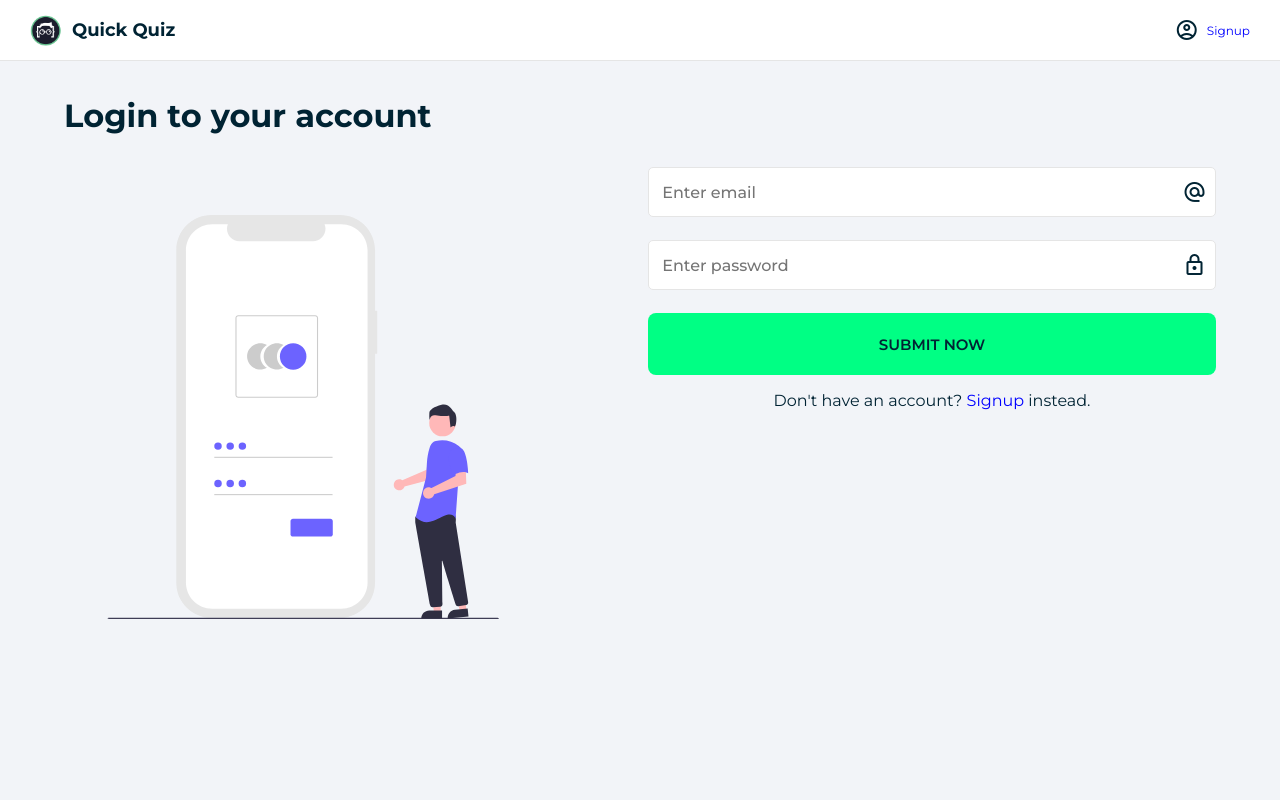
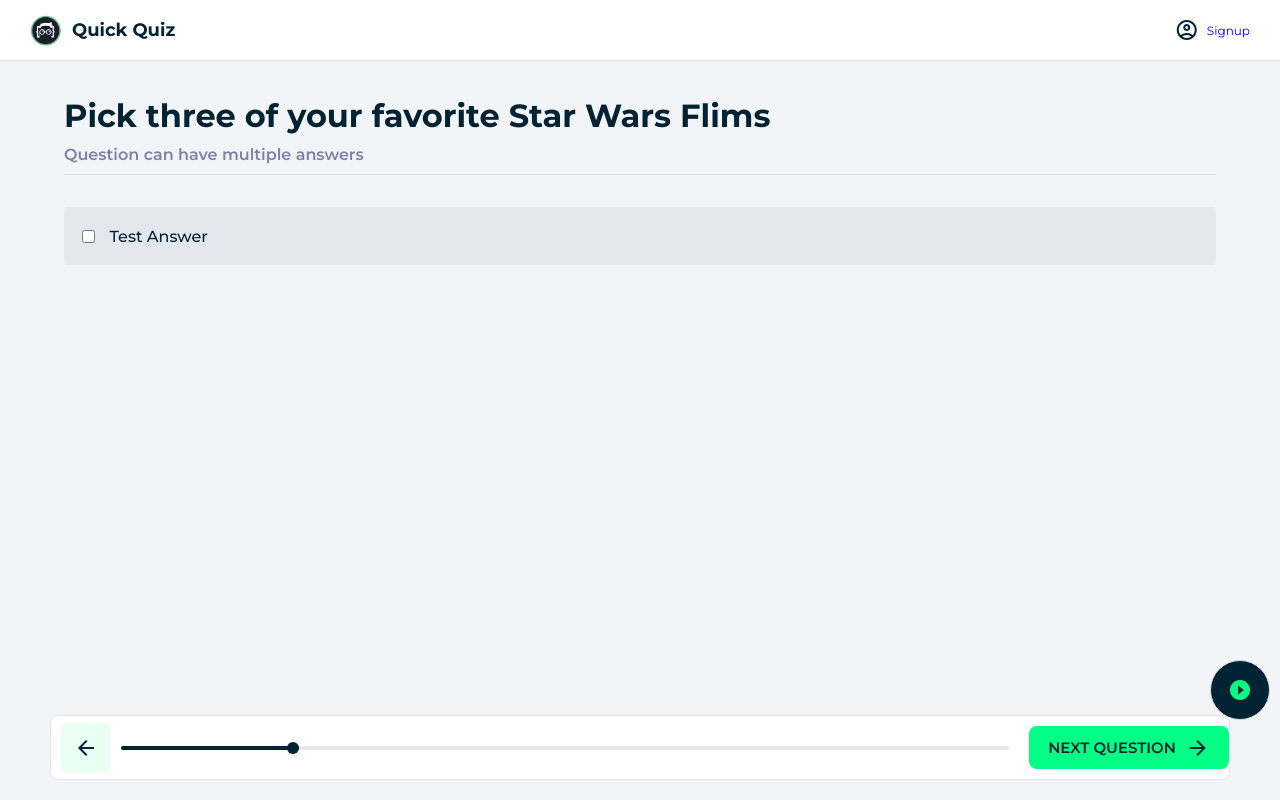
Before and after one commit to jamilcse13/react-quiz-with-firebase, a React (Vite) app: page / in a window 1280 px wide. Built offline with nearby package versions, Linux system fonts and the light colour scheme.

Commit message:
set up quiz page components

```diff
--- a/src/components/App.jsx
+++ b/src/components/App.jsx
@@ -2,14 +2,16 @@
 import Layout from "./Layout";
 // import Home from "./pages/Home";
 // import Signup from "./pages/Signup";
-import Login from "./pages/Login";
+// import Login from "./pages/Login";
+import Quiz from "./pages/Quiz";
 
 function App() {
   return (
     <Layout>
       {/* <Home /> */}
       {/* <Signup /> */}
-      <Login />
+      {/* <Login /> */}
+      <Quiz />
     </Layout>
   );
 }
--- a/src/components/Input/Button.jsx
+++ b/src/components/Input/Button.jsx
@@ -1,9 +1,5 @@
 import classes from "../../styles/Button.module.css";
 
-export default function Button({ children }) {
-  return (
-    <div className={classes.button}>
-      <span>{children}</span>
-    </div>
-  );
+export default function Button({ className, children }) {
+  return <div className={`${classes.button} ${className}`}>{children}</div>;
 }
--- /dev/null
+++ b/src/components/Quiz/Answers.jsx
@@ -0,0 +1,10 @@
+import classes from "../../styles/Answers.module.css";
+import Checkbox from "./Checkbox";
+
+export default function Answer() {
+  return (
+    <div className={classes.answers}>
+      <Checkbox className={classes.answer} text=" Test Answer"/>
+    </div>
+  );
+}
--- /dev/null
+++ b/src/components/Quiz/Checkbox.jsx
@@ -0,0 +1,8 @@
+export default function Checkbox({ className, text, ...rest }) {
+  return (
+    <label className={className} htmlFor="option1">
+      <input type="checkbox" id="option1" />
+      <span>{text}</span>
+    </label>
+  );
+}
--- /dev/null
+++ b/src/components/Quiz/MiniPlayer.jsx
@@ -0,0 +1,13 @@
+import image from "../../assets/images/3.jpg";
+import classes from "../../styles/MiniPlayer.module.css";
+
+export default function MiniPlayer() {
+  return (
+    <div className={`${classes.miniPlayer} ${classes.floatingBtn}`}>
+      <span className={`material-icons-outlined ${classes.open}`}> play_circle_filled </span>
+      <span className={`material-icons-outlined ${classes.close}`}> close </span>
+      <img src={image} alt="Alt tag" />
+      <p>#23 React Hooks Bangla - React useReducer hook Bangla</p>
+    </div>
+  );
+}
--- /dev/null
+++ b/src/components/Quiz/ProgressBar.jsx
@@ -0,0 +1,24 @@
+import classes from "../../styles/ProgressBar.module.css";
+import Button from "../Input/Button";
+
+export default function ProgressBar() {
+  return (
+    <div className={classes.progressBar}>
+      <div className={classes.backButton}>
+        <span className="material-icons-outlined"> arrow_back </span>
+      </div>
+      <div className={classes.rangeArea}>
+        <div className={classes.tooltip}>24% Cimplete!</div>
+        <div className={classes.rangeBody}>
+          <div className={classes.progress} style={{ width: "20%" }}></div>
+        </div>
+      </div>
+      <a href="result.html">
+        <Button className={classes.next}>
+            <span>Next Question</span>
+            <span className="material-icons-outlined"> arrow_forward </span>
+        </Button>
+      </a>
+    </div>
+  );
+}
--- a/src/components/pages/Login.jsx
+++ b/src/components/pages/Login.jsx
@@ -1,9 +1,9 @@
 import loginImage from "../../assets/images/login.svg";
+import classes from "../../styles/Login.module.css";
+import Button from "../Input/Button";
+import TextInput from "../Input/TextInput";
+import Form from "../Signup/Form";
 import Illustration from "../Signup/Illustration";
-import Form from "../Signup/Form";
-import classes from "../../styles/Login.module.css";
-import TextInput from "../Input/TextInput";
-import Button from "../Input/Button";
 
 export default function Login() {
   return (
@@ -13,13 +13,19 @@
         <Illustration src={loginImage} alt="Login" />
 
         <Form className={`${classes.login}`}>
-            <TextInput type="text" placeholder="Enter email" icon="alternate_email"/>
+          <TextInput
+            type="text"
+            placeholder="Enter email"
+            icon="alternate_email"
+          />
 
-            <TextInput type="password" placeholder="Enter password" icon="lock"/>
+          <TextInput type="password" placeholder="Enter password" icon="lock" />
 
-            <Button>Submit now</Button>
+          <Button>
+            <span>Submit now</span>
+          </Button>
 
-            <div className="info">
+          <div className="info">
             Don't have an account? <a href="signup.html">Signup</a> instead.
           </div>
         </Form>
--- /dev/null
+++ b/src/components/pages/Quiz.jsx
@@ -0,0 +1,15 @@
+import Answers from "../Quiz/Answers";
+import ProgressBar from "../Quiz/ProgressBar";
+import MiniPlayer from "../Quiz/MiniPlayer";
+
+export default function Quiz() {
+  return (
+    <>
+      <h1>Pick three of your favorite Star Wars Flims</h1>
+      <h4>Question can have multiple answers</h4>
+      <Answers />
+      <ProgressBar />
+      <MiniPlayer />
+    </>
+  );
+}
--- /dev/null
+++ b/src/styles/Answers.module.css
@@ -0,0 +1,55 @@
+/* answers component */
+.answers {
+  display: grid;
+  grid-template-rows: repeat(5, auto);
+  gap: 10px;
+  margin: 2rem 0;
+  grid-auto-flow: column;
+}
+
+@media only screen and (max-width: 1024px) {
+  .answers {
+    grid-auto-flow: unset;
+    margin: 1rem 0;
+  }
+}
+
+.answer {
+  width: 100%;
+  height: 58px;
+  background: var(--questionBG);
+  display: flex;
+  align-items: center;
+  font-weight: 500;
+  padding: 0 1.1rem;
+  cursor: pointer;
+  border-radius: 4px;
+}
+
+.answer:hover {
+  background: hsla(229, 20%, 57%, 0.253);
+}
+
+.answer input {
+  margin-right: 15px;
+}
+
+.answer span {
+  width: 100%;
+}
+
+.answer span:nth-of-type(2) {
+  text-align: right;
+  color: #4e536f;
+  font-size: 14px;
+}
+
+.correct {
+  background: var(--successGreen) !important;
+  font-weight: 600;
+}
+
+.wrong {
+  background: var(--dangerRed) !important;
+  font-weight: 600;
+}
--- /dev/null
+++ b/src/styles/MiniPlayer.module.css
@@ -0,0 +1,112 @@
+/* mini player component */
+.miniPlayer {
+  width: 320px;
+  position: fixed;
+  bottom: 100px;
+  right: 50px;
+  background-color: #fff;
+  padding: 10px;
+  box-sizing: border-box;
+  border: 1px solid hsl(0, 0%, 86%);
+  border-radius: 5px;
+}
+
+.miniPlayer img {
+  width: 300px;
+  aspect-ratio: 16 / 9;
+  object-fit: cover;
+  animation: miniplayerAnim 0.3s ease forwards;
+}
+
+.open {
+  display: none;
+}
+
+.close {
+  display: block;
+  position: absolute;
+  right: -8px;
+  top: -10px;
+  z-index: 10;
+  background-color: #fff;
+  border: 1px solid #e5e5e5;
+  border-radius: 50%;
+  width: 32px;
+  height: 32px;
+  line-height: 20px;
+  padding: 5px 0 0 3px;
+}
+
+.close:hover {
+  color: #666666;
+  cursor: pointer;
+  outline: 0;
+}
+
+@keyframes miniplayerAnim {
+  from {
+    transform: scale(0);
+  }
+  to {
+    transform: scale(1);
+  }
+}
+
+.miniPlayer p {
+  font-weight: 500;
+  font-size: 14px;
+  margin: 10px 0;
+  color: var(--fontPrimary);
+}
+
+@media only screen and (max-width: 1536px) {
+  .miniPlayer {
+    transition: transform 0.3s ease;
+  }
+}
+
+.floatingBtn {
+  width: 60px;
+  height: 60px;
+  bottom: 80px;
+  right: 10px;
+  overflow: hidden;
+  border-radius: 50px;
+  background-color: var(--fontPrimary);
+  display: flex;
+  justify-content: center;
+  align-items: center;
+  gap: 10px;
+  cursor: pointer;
+  user-select: none;
+}
+
+.floatingBtn:hover {
+  background-color: var(--successGreen);
+}
+
+.floatingBtn:hover span {
+  color: var(--fontPrimary);
+}
+
+.floatingBtn p {
+  display: none;
+}
+
+.floatingBtn img {
+  transform: scale(0);
+  display: none;
+}
+
+.floatingBtn span {
+  color: var(--successGreen);
+  font-weight: 500;
+}
+
+.floatingBtn .open {
+  display: block;
+}
+
+.floatingBtn .close {
+  display: none;
+}
--- /dev/null
+++ b/src/styles/ProgressBar.module.css
@@ -0,0 +1,113 @@
+/* progress bar component */
+.progressBar {
+  width: calc(100vw - 100px);
+  height: 65px;
+  position: fixed;
+  left: 0;
+  right: 0;
+  bottom: 20px;
+  margin: 0 auto;
+  background: #fff;
+  border: 1px solid #e5e5e5;
+  border-radius: 8px;
+  display: grid;
+  justify-content: space-between;
+  align-items: center;
+  grid-template-columns: 50px 1fr auto;
+  gap: 20px;
+}
+
+.progressBar .backButton {
+  width: 50px;
+  height: 50px;
+  border-radius: 8px;
+  margin-left: 10px;
+  background: #47f5901c;
+  display: flex;
+  justify-content: center;
+  align-items: center;
+  cursor: pointer;
+}
+
+.progressBar .backButton:hover {
+  background: #47f5953a;
+}
+
+@media only screen and (max-width: 1024px) {
+  .progressBar {
+    width: calc(100vw - 60px);
+    bottom: 10px;
+  }
+
+  .progressBar .backButton {
+    width: 40px;
+    height: 40px;
+  }
+
+  .next span:first-child {
+    display: none;
+  }
+}
+
+.rangeArea {
+  width: 100%;
+  position: relative;
+  margin: 0 auto;
+}
+
+.rangeBody {
+  width: 100%;
+  height: 4px;
+  margin: 0 auto;
+  background: #e4e8ee;
+  border: none;
+  outline: none;
+  border-radius: 20px;
+}
+
+.progress {
+  height: 4px;
+  background: var(--fontPrimary);
+  border-radius: 20px;
+  position: relative;
+  transition: width 0.3s ease;
+}
+
+.progress::after {
+  content: "";
+  height: 12px;
+  width: 12px;
+  position: absolute;
+  right: 0;
+  border-radius: 100%;
+  background-color: var(--fontPrimary);
+  transform: translateY(-50%);
+  top: 50%;
+  cursor: pointer;
+}
+
+.tooltip {
+  position: absolute;
+  top: -70px;
+  left: calc(70% - 65px);
+  width: 130px;
+  background-color: var(--fontPrimary);
+  color: #fff;
+  padding: 0.8rem 1rem;
+  border-radius: 7px;
+  font-size: 12px;
+  font-weight: 600;
+  display: none;
+}
+
+.tooltip::after {
+  content: "";
+  width: 15px;
+  height: 15px;
+  background-color: var(--fontPrimary);
+  border-radius: 4px;
+  bottom: 0;
+  left: 50%;
+  position: absolute;
+  transform: rotate(45deg) translate(-50%, 100%);
+}
```
Also changed, not shown: src/components/pages/Signup.jsx (+5 -3 lines).
